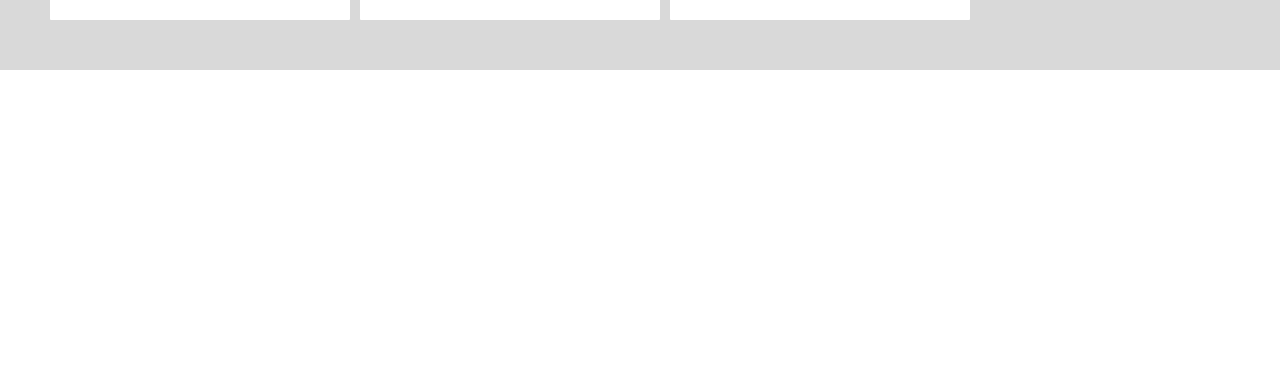
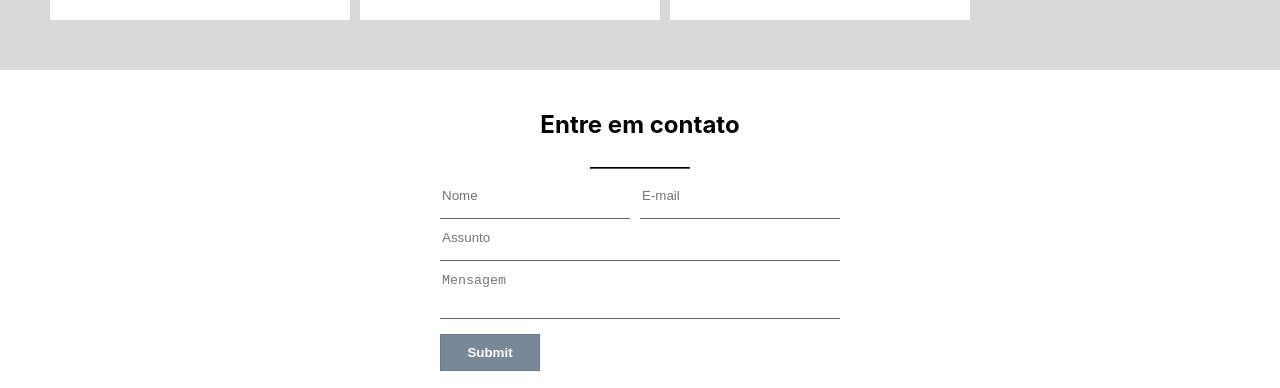
Before and after one commit to Gabriel-Severo/Portfolio, a Next.js app: page / in a window 1280 px wide. Shown: the part 1210-1598 px from the top of the page. Before the commit the page ends 1280 px from the top, so only its background shows below. Built offline with nearby package versions, Linux system fonts and the light colour scheme.

Commit message:
Criado componente de formulario

```diff
--- a/src/components/Formulario.js
+++ b/src/components/Formulario.js
@@ -1,3 +1,20 @@
-function Furmulario() {
+import styles from '../../styles/Formulario.module.css'
+function Formulario() {
+    return (
+        <div className={styles.formContainer}>
+            <h2>Entre em contato</h2>
+            <hr className={styles.formHr}/>
+            <form className={styles.formulario}>
+                <div className={styles.formUser}>
+                    <input className={styles.formInput} placeholder="Nome" type="text"/>
+                    <input className={styles.formInput} placeholder="E-mail" type="email"/>
+                </div>
+                <input className={styles.formInput} placeholder="Assunto" type="text"/>
+                <textarea className={styles.formInput} placeholder="Mensagem"/>
+                <input className={styles.submit} type="submit"/>
+            </form>
+        </div>
+    )
+}
 
-}
+export default Formulario
--- a/src/pages/index.js
+++ b/src/pages/index.js
@@ -1,6 +1,7 @@
 import Menu from '../components/Menu'
 import Header from '../components/Header'
 import Projetos from '../components/Projetos'
+import Formulario from '../components/Formulario'
 
 export default function Home() {
   return (
@@ -8,6 +9,7 @@ export default function Home() {
       <Menu/>
       <Header/>
       <Projetos/>
+      <Formulario/>
     </div>
   )
 }
--- /dev/null
+++ b/styles/Formulario.module.css
@@ -0,0 +1,57 @@
+.formContainer {
+    padding: 20px;
+    width: 100%;
+    display: flex;
+    flex-direction: column;
+    justify-content: center;
+    align-items: center;
+}
+
+.formHr {
+    width: 100px;
+    border-color: black;
+}
+
+.formulario {
+    display: flex;
+    flex-direction: column;
+    width: 400px;
+}
+
+.formInput:nth-child(3) {
+    resize: none;
+}
+
+.formUser {
+    width: 100%;
+    display: grid;
+    grid-template-columns: 1fr 1fr;
+}
+
+
+.formInput {
+    outline: 0;
+    border: 0;
+    border-bottom: 1px solid rgba(0, 0, 0, 0.6);
+    padding-bottom: 15px;
+    margin-top: 10px;
+}
+
+.formInput:first-child {
+    margin-right: 10px;
+}
+
+.submit {
+    margin-top: 15px;
+    width: 100px;
+    padding: 10px;
+    border: 1px solid rgba(0, 0, 0, 0.1);
+    background-color: #798897;
+    color: white;
+    font-weight: bold;
+}
+
+.submit:hover {
+    background-color: #505b66;
+    cursor: pointer;
+}
```
